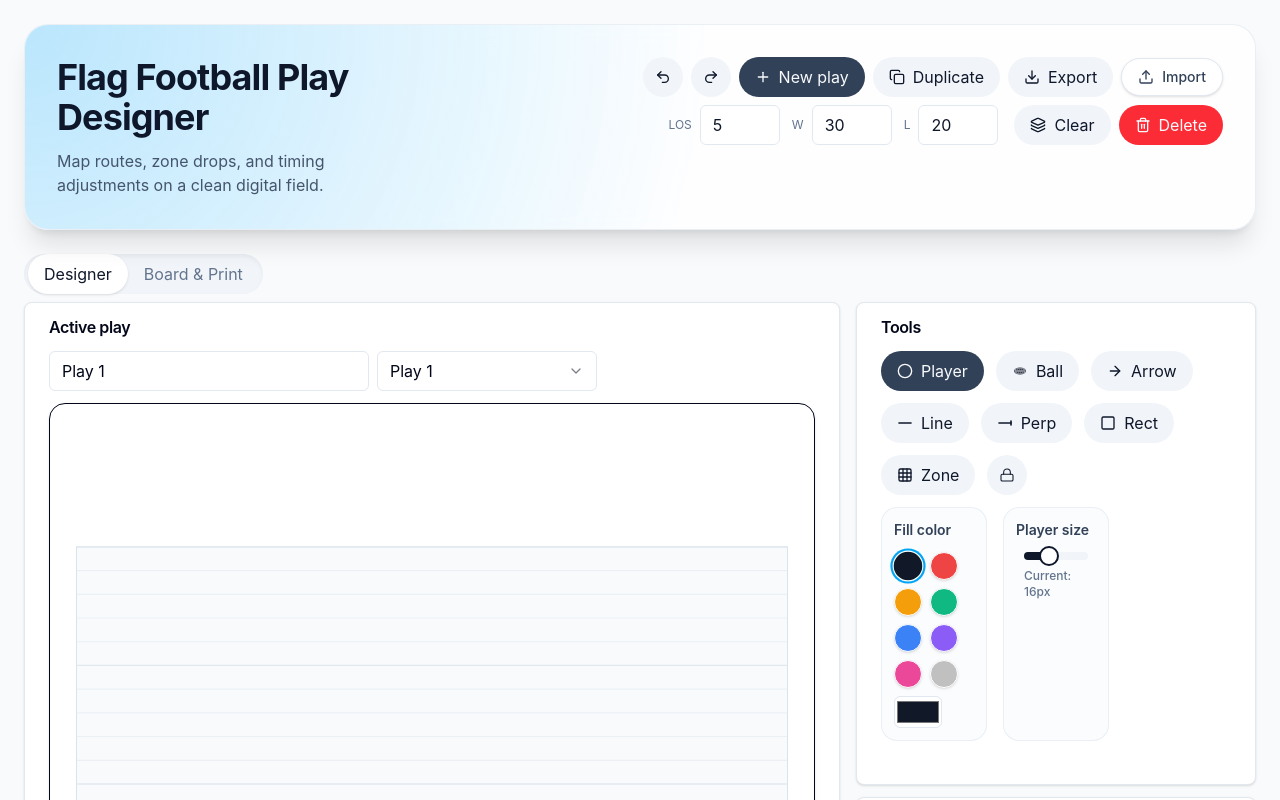
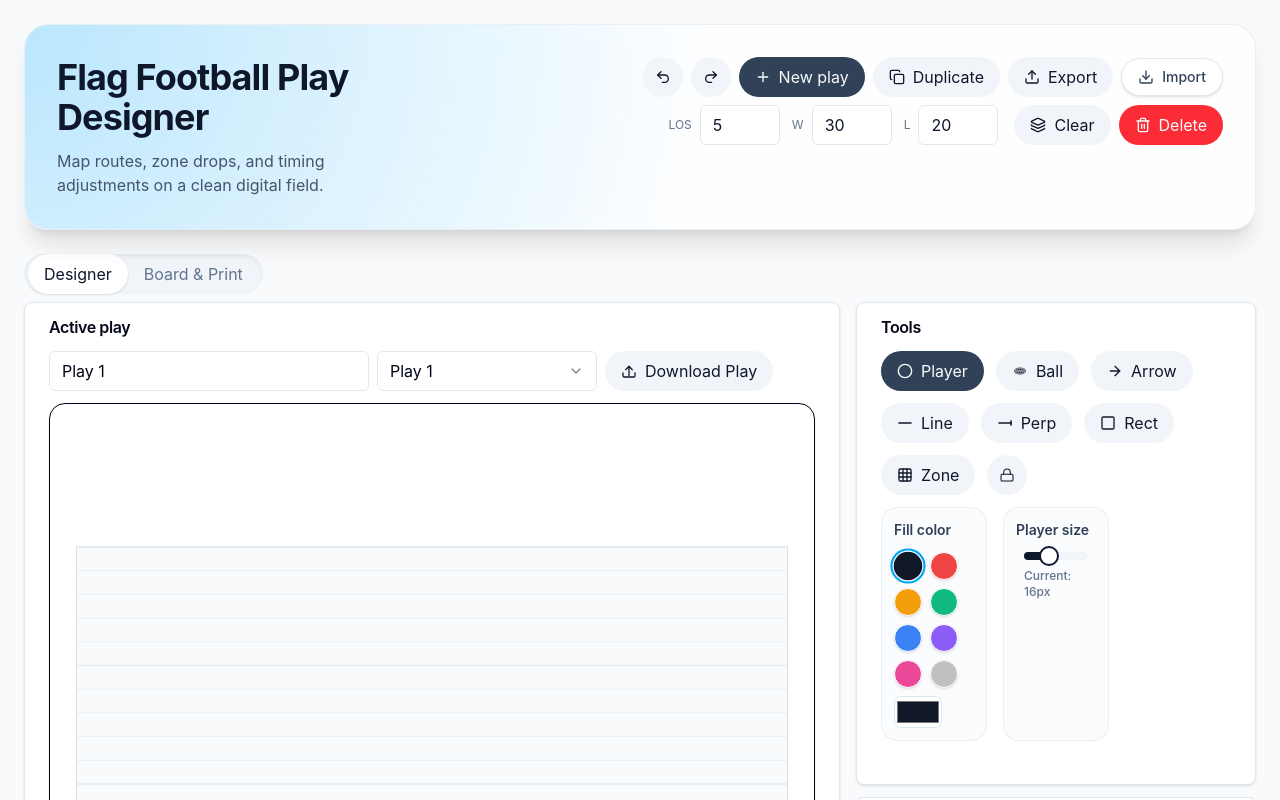
Before and after one commit to aaravchowbey/flag-football-play-designer, a React (Vite) app in the folder play-designer/: page / in a window 1280 px wide. Shown: the top 800 px of the page. Built offline with nearby package versions, Linux system fonts and the light colour scheme.

Commit message:
Added a download play as png

```diff
--- a/play-designer/src/App.tsx
+++ b/play-designer/src/App.tsx
@@ -61,6 +61,13 @@ function downloadText(filename: string, text: string) {
   a.download = filename;
   a.click();
   URL.revokeObjectURL(url);
+}
+
+function getPaperSizeIn(cfg: any) {
+  if (!cfg) return { widthIn: 8.5, heightIn: 11 };
+  if (cfg.paper === "a4") return { widthIn: 8.27, heightIn: 11.69 };
+  if (cfg.paper === "custom") return { widthIn: Math.max(1, Number(cfg.customW) || 1), heightIn: Math.max(1, Number(cfg.customH) || 1) };
+  return { widthIn: 8.5, heightIn: 11 };
 }
 
 function yardLines(w: number, h: number, los?: number | null, divisions: number = DEFAULT_DIVISIONS) {
@@ -490,7 +497,7 @@ function PlayCanvas({ play, onChange, selection, setSelection, tool, strokeColor
         onMouseMove={onSVGMove}
         onMouseUp={onSVGUp}
         viewBox={`0 0 ${size.w} ${size.h}`}
-    className="w-full h-[760px] rounded-2xl touch-none select-none"
+        className="play-canvas-svg w-full h-[760px] rounded-2xl touch-none select-none"
       >
   {yardLines(size.w, size.h, play.lineOfScrimmage ?? null, divisions)}
         {play.elements.map((elt) => {
@@ -1045,6 +1052,55 @@ export default function App() {
     reader.readAsText(file);
   }
 
+  function downloadActivePNG() {
+    if (!active) return;
+    const svg = document.querySelector(".play-canvas-svg") as SVGSVGElement | null;
+    if (!svg) return;
+
+    const rect = svg.getBoundingClientRect();
+    const width = rect.width;
+    const height = rect.height;
+    if (!width || !height) return;
+
+    const clone = svg.cloneNode(true) as SVGSVGElement;
+    clone.setAttribute("width", `${width}`);
+    clone.setAttribute("height", `${height}`);
+    const { baseVal } = svg.viewBox;
+    clone.setAttribute("viewBox", `${baseVal.x} ${baseVal.y} ${baseVal.width} ${baseVal.height}`);
+    if (!clone.getAttribute("xmlns")) clone.setAttribute("xmlns", "http://www.w3.org/2000/svg");
+
+    const serializer = new XMLSerializer();
+    const source = serializer.serializeToString(clone);
+    const svgBlob = new Blob([source], { type: "image/svg+xml;charset=utf-8" });
+    const url = URL.createObjectURL(svgBlob);
+    const img = new Image();
+    img.onload = () => {
+      const scale = window.devicePixelRatio || 1;
+      const canvas = document.createElement("canvas");
+      canvas.width = Math.round(width * scale);
+      canvas.height = Math.round(height * scale);
+      const ctx = canvas.getContext("2d");
+      if (!ctx) return;
+      ctx.save();
+      ctx.scale(scale, scale);
+      ctx.fillStyle = "#ffffff";
+      ctx.fillRect(0, 0, width, height);
+      ctx.drawImage(img, 0, 0, width, height);
+      ctx.restore();
+      canvas.toBlob((blob) => {
+        if (!blob) return;
+        const a = document.createElement("a");
+        a.href = URL.createObjectURL(blob);
+        a.download = `${active.name || "play"}.png`;
+        a.click();
+        URL.revokeObjectURL(a.href);
+      }, "image/png");
+      URL.revokeObjectURL(url);
+    };
+    img.crossOrigin = "anonymous";
+    img.src = url;
+  }
+
   return (
     <TooltipProvider>
       <div className="p-4 md:p-6 bg-slate-50 min-h-screen">
@@ -1067,9 +1123,9 @@ export default function App() {
                   </Button>
                   <Button className="gap-2 rounded-full" onClick={addPlay}><Plus size={16}/>New play</Button>
                   <Button className="gap-2 rounded-full" variant="secondary" onClick={duplicateActive}><Copy size={16}/>Duplicate</Button>
-                  <Button className="gap-2 rounded-full" variant="secondary" onClick={downloadJSON}><Download size={16}/>Export</Button>
+                  <Button className="gap-2 rounded-full" variant="secondary" onClick={downloadJSON}><Upload size={16}/>Export</Button>
                   <label className="inline-flex items-center gap-2 rounded-full border border-slate-200 bg-white px-4 py-2 text-sm font-medium text-slate-700 shadow-sm transition hover:border-slate-300">
-                    <Upload size={16}/>
+                    <Download size={16}/>
                     <span>Import</span>
                     <input type="file" accept="application/json" className="hidden" onChange={(e)=> e.target.files && uploadJSON(e.target.files[0])}/>
                   </label>
@@ -1119,12 +1175,22 @@ export default function App() {
                   <CardContent className="grid gap-3">
                     <div className="flex items-center gap-2">
                       <Input value={active?.name || ""} onChange={(e)=> updateActive({ ...active, name: e.target.value })} className="max-w-xs" />
+                      <div className="inline-flex items-center gap-2">
                         <Select value={active?.id} onValueChange={(v)=>setActiveId(v)}>
                           <SelectTrigger className="w-[220px]"><SelectValue placeholder="Choose play"/></SelectTrigger>
                           <SelectContent>
                             {plays.map((p)=> <SelectItem key={p.id} value={p.id}>{p.name}</SelectItem>)}
                           </SelectContent>
                         </Select>
+                        <Button className="gap-2 rounded-full" variant="secondary" title="Download current play as PNG" onClick={downloadActivePNG}>
+                          <svg width="16" height="16" viewBox="0 0 24 24" fill="none" xmlns="http://www.w3.org/2000/svg" aria-hidden>
+                            <path d="M21 15v4a2 2 0 0 1-2 2H5a2 2 0 0 1-2-2v-4" stroke="currentColor" strokeWidth="2" strokeLinecap="round" strokeLinejoin="round"/>
+                            <polyline points="7 10 12 5 17 10" stroke="currentColor" strokeWidth="2" strokeLinecap="round" strokeLinejoin="round" fill="none"/>
+                            <line x1="12" y1="5" x2="12" y2="19" stroke="currentColor" strokeWidth="2" strokeLinecap="round" strokeLinejoin="round"/>
+                          </svg>
+                          <span>Download Play</span>
+                        </Button>
+                      </div>
                     </div>
                     {active ? (
                       <PlayCanvas
```
Lines whose indentation alone changed are shown as unchanged.
